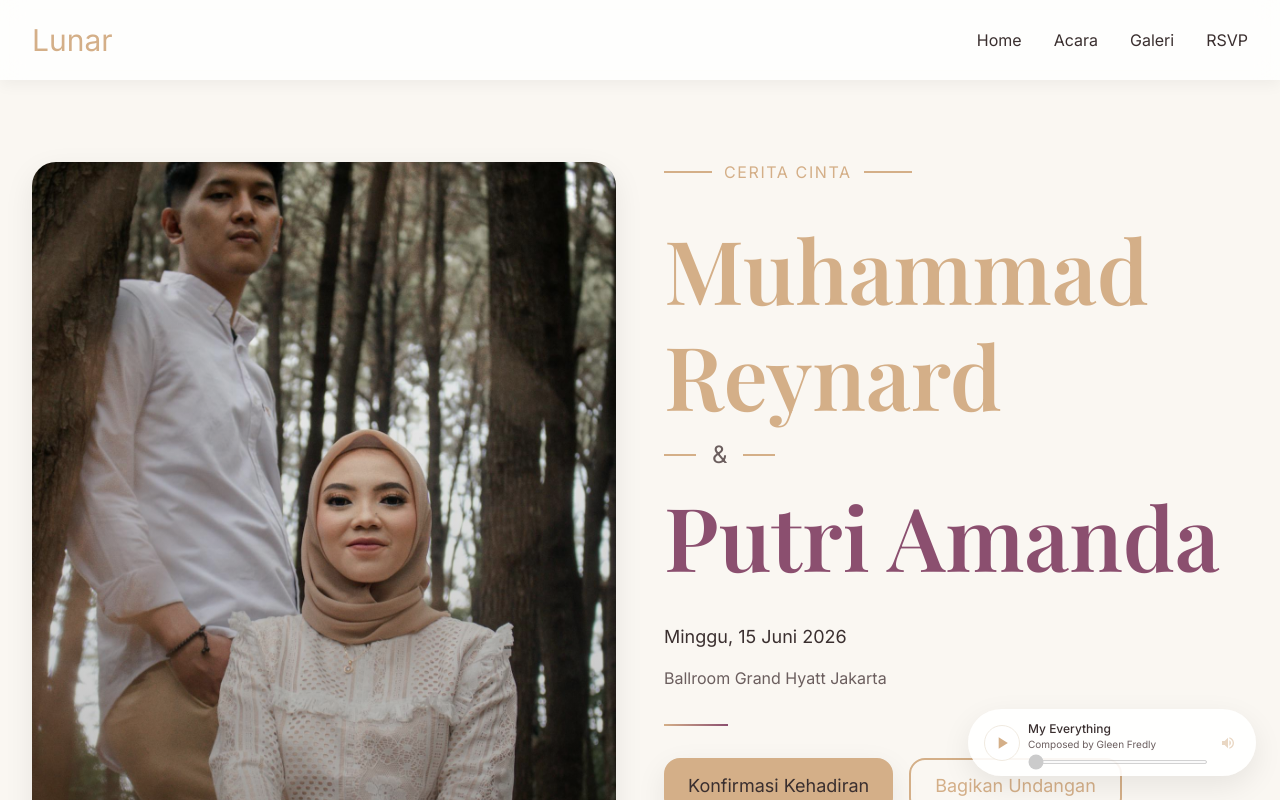
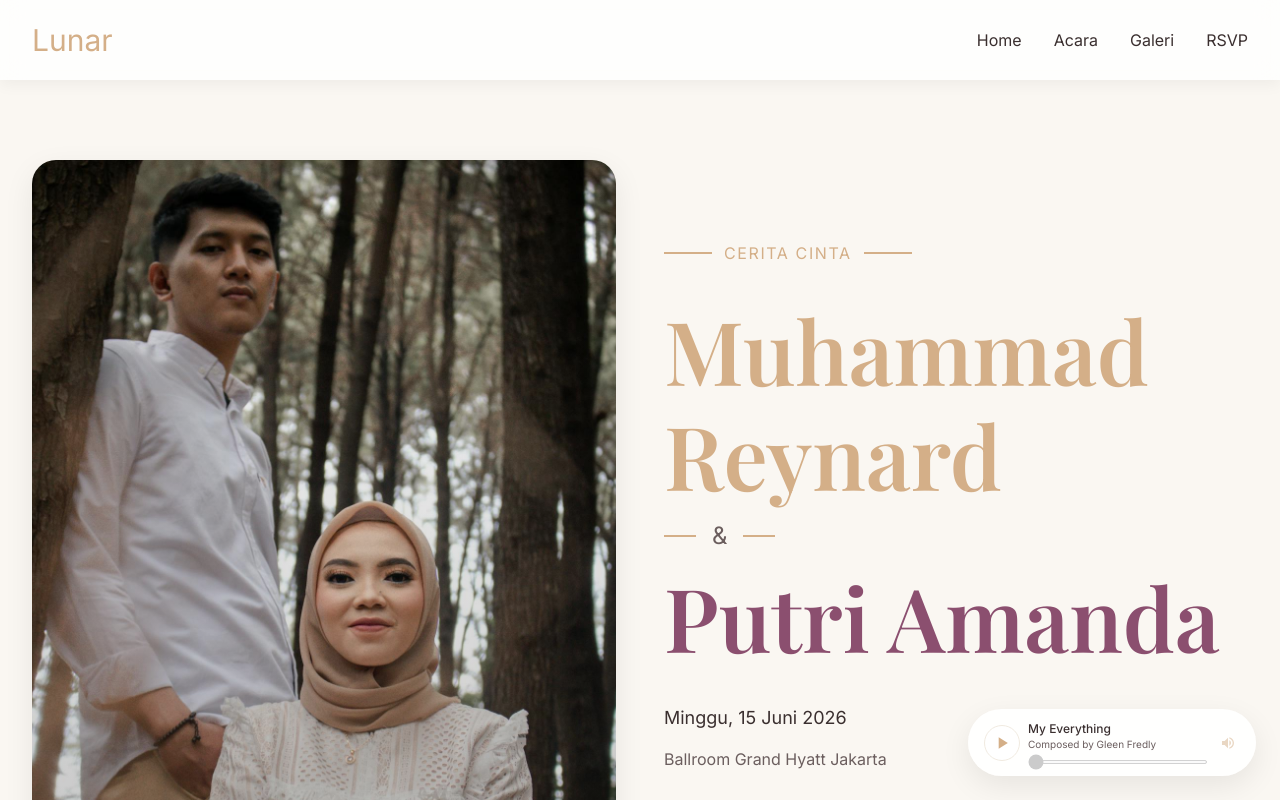
Before and after one commit to Callmerev95/lunar-invitation, a Next.js app: page / in a window 1280 px wide. Shown: the top 800 px of the page. Built offline with nearby package versions, Linux system fonts and the light colour scheme.

Commit message:
fix: Increase photo container height from aspect-3/4 to h-[70vh] md:h-screen for full display

```diff
--- a/src/components/sections/hero-section.tsx
+++ b/src/components/sections/hero-section.tsx
@@ -58,7 +58,7 @@ export const HeroSection: React.FC<HeroSectionProps> = ({
         <div className="grid grid-cols-1 md:grid-cols-2 gap-8 md:gap-12 items-center">
           {/* Left: Image */}
           <motion.div
-            className="relative w-full aspect-3/4 rounded-3xl overflow-hidden shadow-elegant bg-[#F5F0E8]"
+            className="relative w-full h-screen md:h-[118vh] rounded-3xl overflow-hidden shadow-elegant bg-[#F5F0E8]"
             initial={{ opacity: 0, x: -50 }}
             animate={{ opacity: 1, x: 0 }}
             transition={{ duration: 1, ease: "easeOut", delay: 0.2 }}
```
